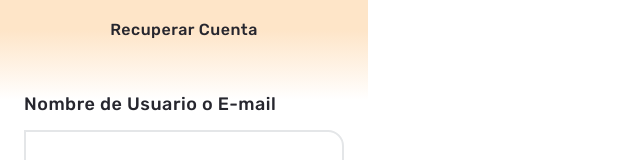
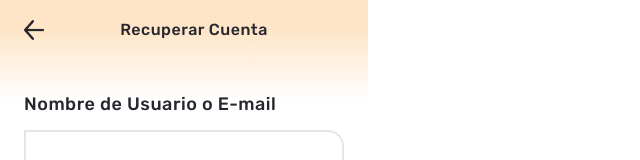
Before and after one commit to marticoronel/Proyecto_Final, a React (Vite) app in the folder frontend/: page /recuperar_contrasena in a window 1280 px wide. Shown: the top 160 px of the page, without its empty margins (0-640 px from the left). Built offline with nearby package versions, Linux system fonts and the light colour scheme.

Commit message:
flechitas de retroceder ok

```diff
--- a/frontend/src/App.jsx
+++ b/frontend/src/App.jsx
@@ -6,12 +6,11 @@
 
 function App() {
   return (
-
     <Router>
       <Routes>
         <Route path="/" element={<Inicio />} />
         <Route path="/login" element={<Login />} />
-        <Route path="/recuperar_contrasena" component={RecuperarContrasena} />
+        <Route path="/recuperar_contrasena" element={<RecuperarContrasena />} />
       </Routes>
     </Router>
   );
--- a/frontend/src/components/Login/index.jsx
+++ b/frontend/src/components/Login/index.jsx
@@ -1,7 +1,7 @@
 import React, { useState } from "react";
 import { useNavigate } from "react-router-dom";
 import styles from './styles.module.css';
-import recuperar_contrasena from "../RecuperarContrasena";
+import flecha_retroceder from "../../../public/imgs/login_registrar_IMGS/arrowBack.png";
 
 
 export default function Login() {
@@ -36,7 +36,12 @@
 
     return (
         <div className={styles.container}>
-            <h2 className={styles.heading_5}>Iniciar Sesión</h2>
+            <div className={styles.login_header}>
+                <button className={styles.btn_arrow} onClick={() => navigate('/')}>
+                    <img className={styles.arrow} src={flecha_retroceder} alt="navegar hacia atras" />
+                </button>
+                <h2 className={styles.heading_5}>Iniciar Sesión</h2>
+            </div>
             <div className={styles.inputDiv}>
                 <div className={styles.heading_4}>Nombre de Usuario o E-mail:</div>
                 <form onSubmit={handleSubmint}>
--- a/frontend/src/components/Login/styles.module.css
+++ b/frontend/src/components/Login/styles.module.css
@@ -15,6 +15,28 @@
     flex-direction: column;
     align-items: center;
     padding-top: 10px;
+}
+
+.login_header{
+    width: 320px;
+    height: 40px;
+    display: flex;
+    flex-direction: row;
+}
+
+.btn_arrow {
+    width: 20px;
+    height: 20px;
+    margin-top: 10px;
+    background: none;
+    border: none;
+}
+
+.arrow {
+    width: 20px;
+    height: 20px;
+    background: none;
+    border: none;
 }
 
 .inputDiv {
--- a/frontend/src/components/RecuperarContrasena/index.jsx
+++ b/frontend/src/components/RecuperarContrasena/index.jsx
@@ -2,6 +2,8 @@
 import { useNavigate } from "react-router-dom";
 import styles from './styles.module.css';
 import Button from "../botones/BotonGeneral";
+import flecha_retroceder from "../../../public/imgs/login_registrar_IMGS/arrowBack.png";
+
 
 export default function RecuperarContrasena() {
     const [email, setEmail] = useState('');
@@ -9,13 +11,17 @@
 
     const handleSubmit = (e) => {
         e.preventDefault();
-        // Tu lógica de manejo de formulario aquí...
         navigate('/login');
     };
 
     return (
         <div className={styles.container}>
-            <h2 className={styles.heading_5}>Recuperar Cuenta</h2>
+            <div className={styles.login_header}>
+                <button className={styles.btn_arrow} onClick={() => navigate('/login')}>
+                    <img className={styles.arrow} src={flecha_retroceder} alt="navegar hacia atras" />
+                </button>
+                <h2 className={styles.heading_5}>Recuperar Cuenta</h2>
+            </div>
             <form onSubmit={handleSubmit}>
                 <div className={styles.inputDiv}>
                     <div className={styles.heading_4}>Nombre de Usuario o E-mail</div>
@@ -32,7 +38,7 @@
                     </div>
                 </div>
                 <div className={styles.bodyBodyVerySmall}>Deberás poder ingresar al e-mail de la cuenta
-                <br /> para poder recuperarla.</div>
+                    <br /> para poder recuperarla.</div>
             </form>
             <button className={styles.btn_standard} onClick={() => navigate('/login')}>
                 <h2 className={styles.btn_standard2_texto}>Continuar</h2>
--- a/frontend/src/components/RecuperarContrasena/styles.module.css
+++ b/frontend/src/components/RecuperarContrasena/styles.module.css
@@ -11,6 +11,28 @@
     flex-direction: column;
     align-items: center;
     padding-top: 10px;
+}
+
+.login_header{
+    width: 320px;
+    height: 40px;
+    display: flex;
+    flex-direction: row;
+}
+
+.btn_arrow {
+    width: 20px;
+    height: 20px;
+    margin-top: 10px;
+    background: none;
+    border: none;
+}
+
+.arrow {
+    width: 20px;
+    height: 20px;
+    background: none;
+    border: none;
 }
 
 .inputDiv {
--- a/frontend/src/components/inicio/Inicio.jsx
+++ b/frontend/src/components/inicio/Inicio.jsx
@@ -1,9 +1,11 @@
-import React from 'react'
-import VideoBackground from './VideoInicio'
-import Button from '../botones/BotonGeneral'
-import styles from './boton.module.css'
+import React from 'react';
+import { useNavigate } from 'react-router-dom';
+import VideoBackground from './VideoInicio';
+import Button from '../botones/BotonGeneral';
+import styles from './boton.module.css';
 
 export default function inicio() {
+const navigate = useNavigate();
 
     const buttonStyle = {
 
@@ -56,7 +58,7 @@
         borderBottomLeftRadius: '16px',
         cursor: 'pointer',
         width: '80%',
-        border:'none',
+        border: 'none',
         backgroundColor: 'transparent',
         display: 'flex',
         justifyContent: 'center',
@@ -65,13 +67,20 @@
         height: '48px',
     }
 
+    const handleIniciarSesionClick = () => {
+        // Navegar a la ruta /login
+        navigate('/Login');
+    };
+
     return (
         <>
             <VideoBackground />
             <Button style={buttonStyle} >Registrarse Gratis</Button>
             <Button style={buttonStyleGoogle}>Continuar con Google</Button>
             <Button style={buttonStyleApple}>Continuar con Apple</Button>
-            <Button style={buttonStyleIniciarSesion}>Iniciar Sesion</Button>
+            <Button style={buttonStyleIniciarSesion} onClick={handleIniciarSesionClick}>
+                Iniciar Sesión
+            </Button>
         </>
     )
 }
```
Also changed, not shown: frontend/src/main.jsx (+11 -12 lines), frontend/public/imgs/login_registrar_IMGS/arrowBack.png (added).
